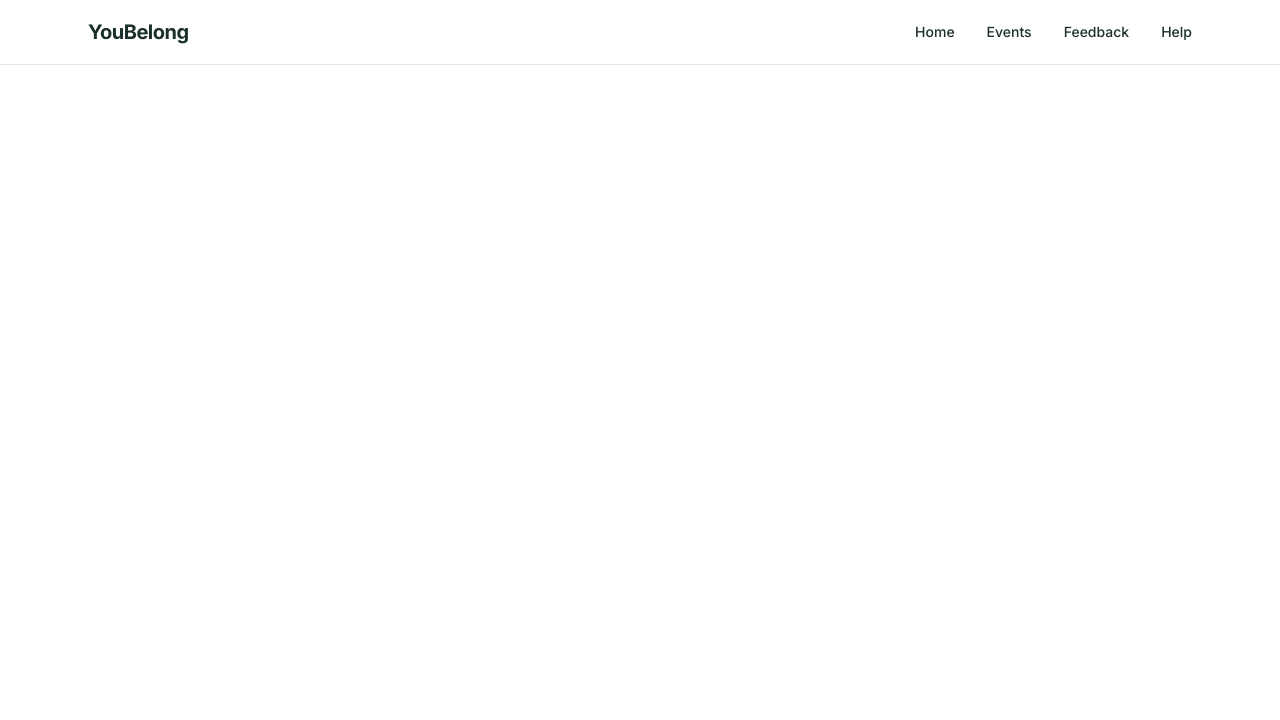
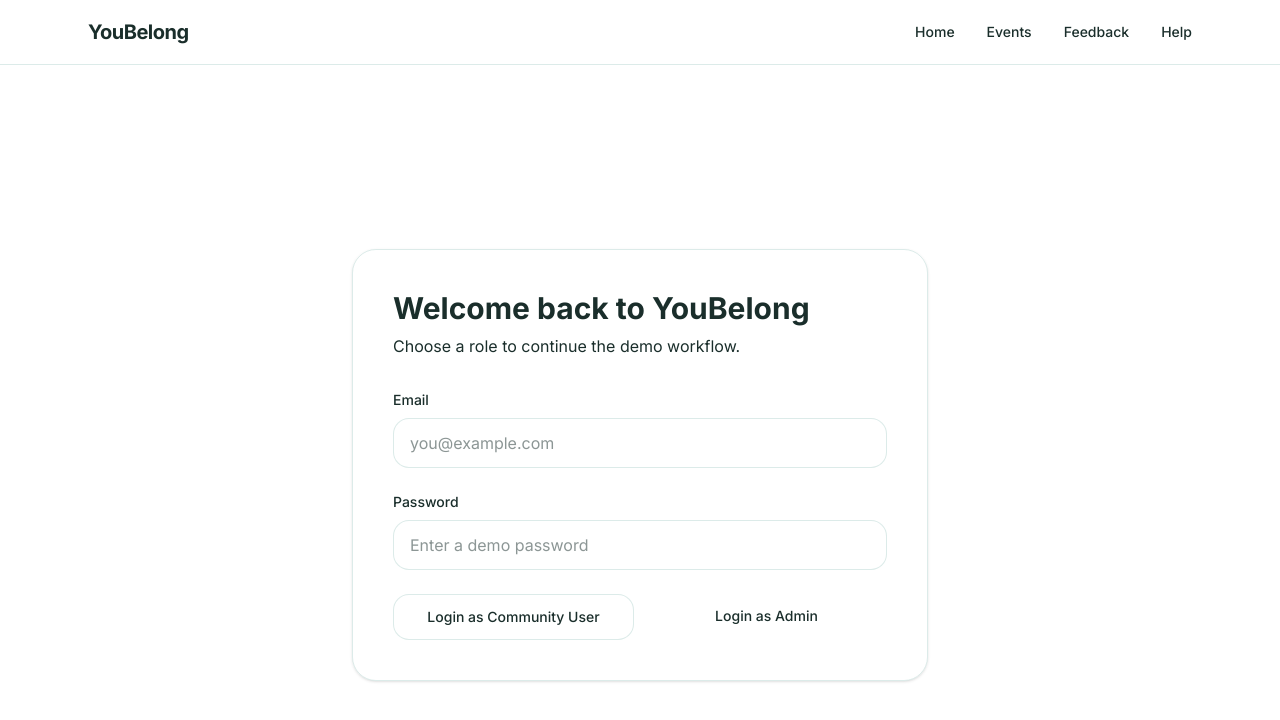
Before and after one commit to Yash3842/You-Belong, a React (Vite) app: page /login in a window 1280 px wide. Shown: the top 720 px of the page. Built offline with nearby package versions, Linux system fonts and the light colour scheme.

Commit message:
Phase 5 login page completed

```diff
--- a/src/app/App.tsx
+++ b/src/app/App.tsx
@@ -9,6 +9,7 @@ import { AdminDashboard } from "./components/admin/AdminDashboard";
 import { UsersPage } from "./components/admin/UsersPage";
 import { FeedbackAdminPage } from "./components/admin/FeedbackAdminPage";
 import { EventsAdminPage } from "./components/admin/EventsAdminPage";
+import { LoginPage } from "./components/LoginPage";
 import "../styles/fonts.css";
 
 export default function App() {
@@ -30,6 +31,7 @@ function AppRoutes() {
         <Route path="/events" element={<EventsPage />} />
         <Route path="/feedback" element={<FeedbackPage />} />
         <Route path="/help" element={<HelpPage />} />
+        <Route path="/login" element={<LoginPage />} />
 
         {/* Admin routes - Phase 1 */}
         <Route path="/admin" element={<AdminLayout />}>
--- /dev/null
+++ b/src/app/components/LoginPage.tsx
@@ -0,0 +1,68 @@
+import { useState } from "react";
+import { useNavigate } from "react-router";
+
+export function LoginPage() {
+  const navigate = useNavigate();
+  const [email, setEmail] = useState("");
+  const [password, setPassword] = useState("");
+
+  return (
+    <div className="bg-background min-h-screen flex items-center justify-center px-6 py-16">
+      <div className="w-full max-w-xl bg-card border border-border rounded-3xl p-10 shadow-sm">
+        <div className="mb-8">
+          <h1 className="text-3xl font-bold text-foreground">Welcome back to YouBelong</h1>
+          <p className="text-muted-foreground mt-2">Choose a role to continue the demo workflow.</p>
+        </div>
+
+        <form className="space-y-6" onSubmit={(event) => event.preventDefault()}>
+          <div>
+            <label htmlFor="email" className="block text-sm font-medium text-foreground mb-2">
+              Email
+            </label>
+            <input
+              id="email"
+              type="email"
+              value={email}
+              onChange={(event) => setEmail(event.target.value)}
+              placeholder="you@example.com"
+              className="w-full rounded-2xl border border-border bg-white px-4 py-3 text-foreground placeholder:text-muted-foreground focus:outline-none focus:ring-2 focus:ring-primary/30 focus:border-primary transition"
+            />
+          </div>
+
+          <div>
+            <label htmlFor="password" className="block text-sm font-medium text-foreground mb-2">
+              Password
+            </label>
+            <input
+              id="password"
+              type="password"
+              value={password}
+              onChange={(event) => setPassword(event.target.value)}
+              placeholder="Enter a demo password"
+              className="w-full rounded-2xl border border-border bg-white px-4 py-3 text-foreground placeholder:text-muted-foreground focus:outline-none focus:ring-2 focus:ring-primary/30 focus:border-primary transition"
+            />
+          </div>
+
+          <div className="grid gap-3 sm:grid-cols-2">
+            <button
+              type="button"
+              onClick={() => navigate("/")}
+              className="inline-flex justify-center rounded-2xl border border-border bg-white px-4 py-3 text-sm font-medium text-foreground hover:border-primary hover:text-primary transition"
+            >
+              Login as Community User
+            </button>
+            <button
+              type="button"
+              onClick={() => navigate("/admin")}
+              className="inline-flex justify-center rounded-2xl bg-primary text-primary-foreground px-4 py-3 text-sm font-medium hover:bg-primary/90 transition"
+            >
+              Login as Admin
+            </button>
+          </div>
+        </form>
+      </div>
+    </div>
+  );
+}
+
+export default LoginPage;
```
